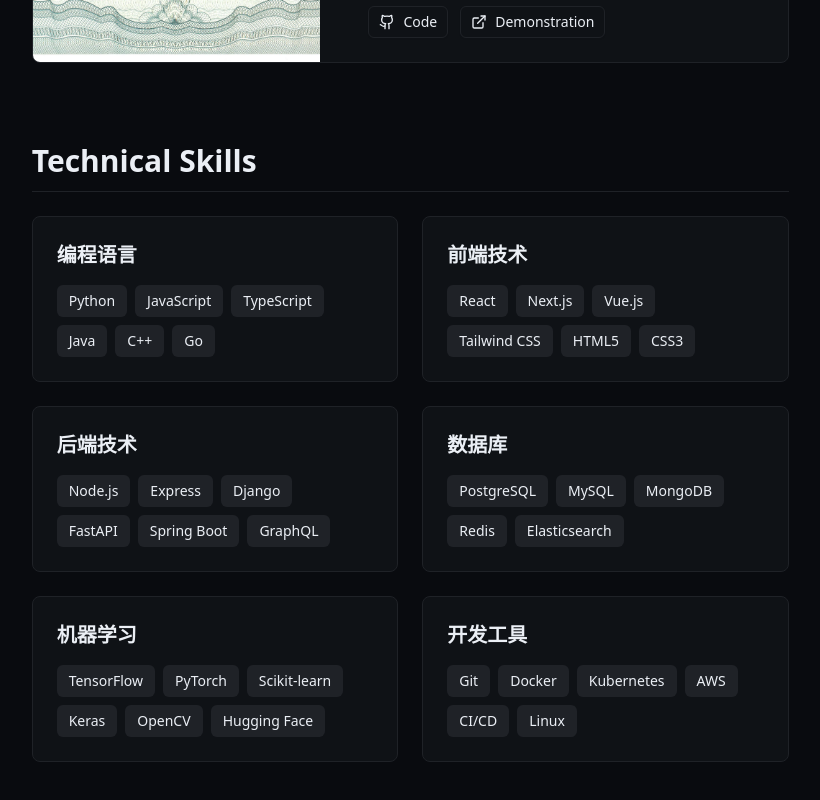
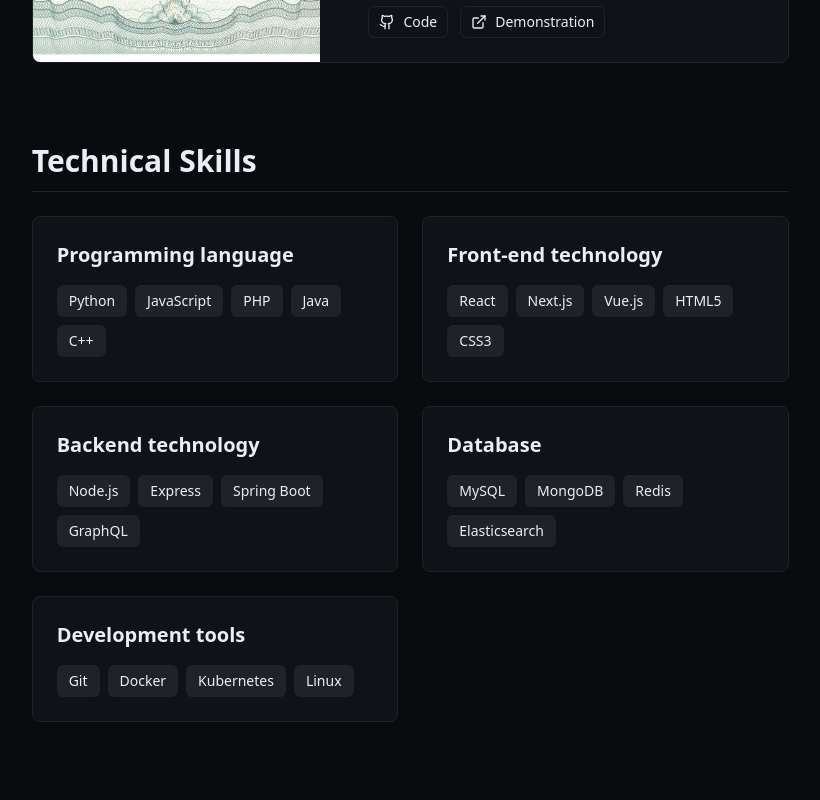
Before and after one commit to maxclementine21-boop/maxclementine21-boop.github.io, a Next.js app: page / in a window 1280 px wide. Shown: the part 2021-2821 px from the top of the page, without its empty margins (443-1263 px from the left). Built offline with nearby package versions, Linux system fonts and the light colour scheme.

Commit message:
Update skills-section.tsx

```diff
--- a/components/sections/skills-section.tsx
+++ b/components/sections/skills-section.tsx
@@ -1,28 +1,28 @@
 export function SkillsSection() {
   const skillCategories = [
     {
-      category: "编程语言",
-      skills: ["Python", "JavaScript", "TypeScript", "Java", "C++", "Go"],
+      category: "Programming language",
+      skills: ["Python", "JavaScript", "PHP", "Java", "C++"],
     },
     {
-      category: "前端技术",
-      skills: ["React", "Next.js", "Vue.js", "Tailwind CSS", "HTML5", "CSS3"],
+      category: "Front-end technology",
+      skills: ["React", "Next.js", "Vue.js", "HTML5", "CSS3"],
     },
     {
-      category: "后端技术",
-      skills: ["Node.js", "Express", "Django", "FastAPI", "Spring Boot", "GraphQL"],
+      category: "Backend technology",
+      skills: ["Node.js", "Express", "Spring Boot", "GraphQL"],
     },
     {
-      category: "数据库",
-      skills: ["PostgreSQL", "MySQL", "MongoDB", "Redis", "Elasticsearch"],
+      category: "Database",
+      skills: ["MySQL", "MongoDB", "Redis", "Elasticsearch"],
     },
+    // {
+    //   category: "机器学习",
+    //   skills: ["TensorFlow", "PyTorch", "Scikit-learn", "Keras", "OpenCV", "Hugging Face"],
+    // },
     {
-      category: "机器学习",
-      skills: ["TensorFlow", "PyTorch", "Scikit-learn", "Keras", "OpenCV", "Hugging Face"],
-    },
-    {
-      category: "开发工具",
-      skills: ["Git", "Docker", "Kubernetes", "AWS", "CI/CD", "Linux"],
+      category: "Development tools",
+      skills: ["Git", "Docker", "Kubernetes", "Linux"],
     },
   ]
 
```
